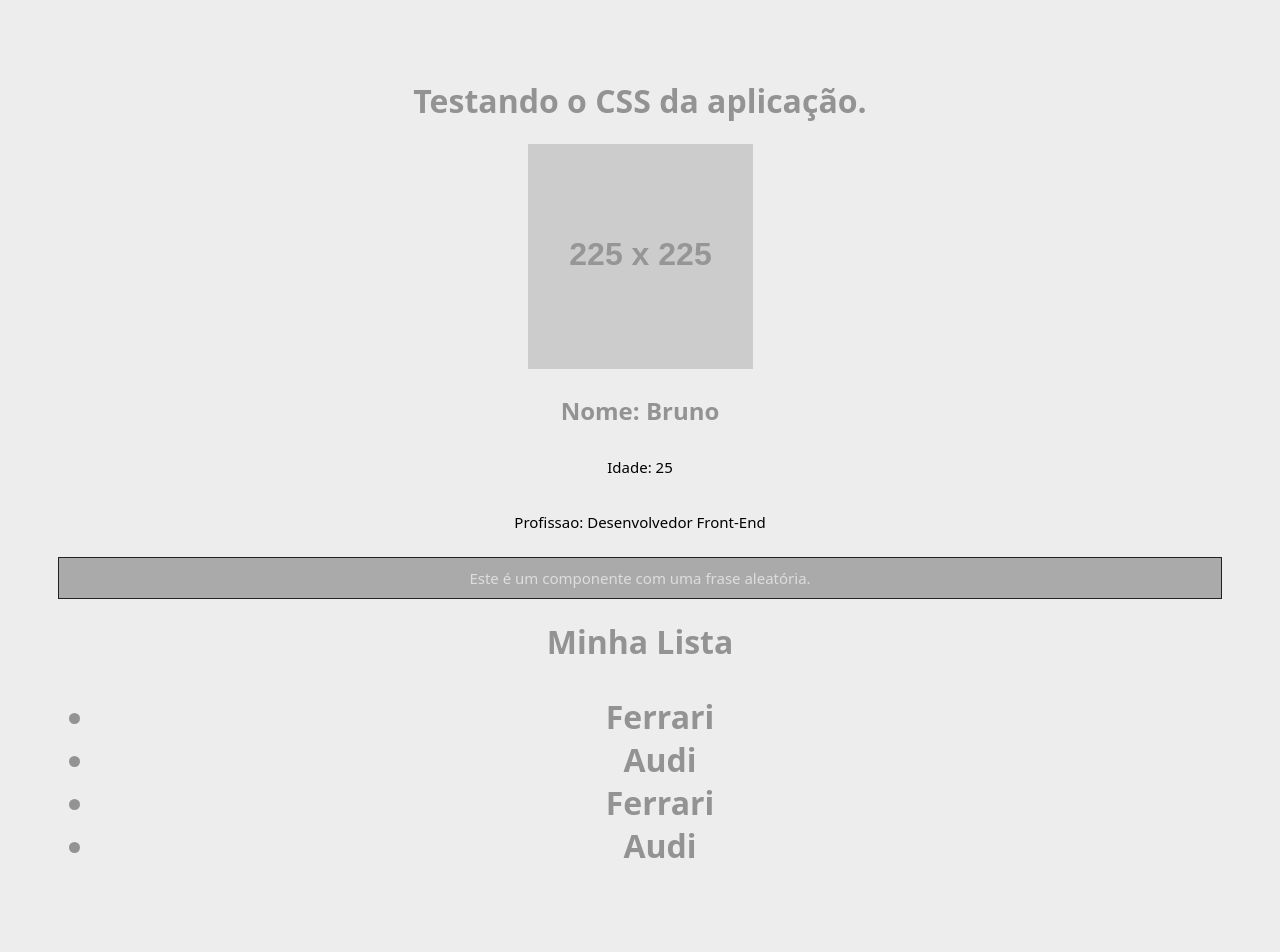
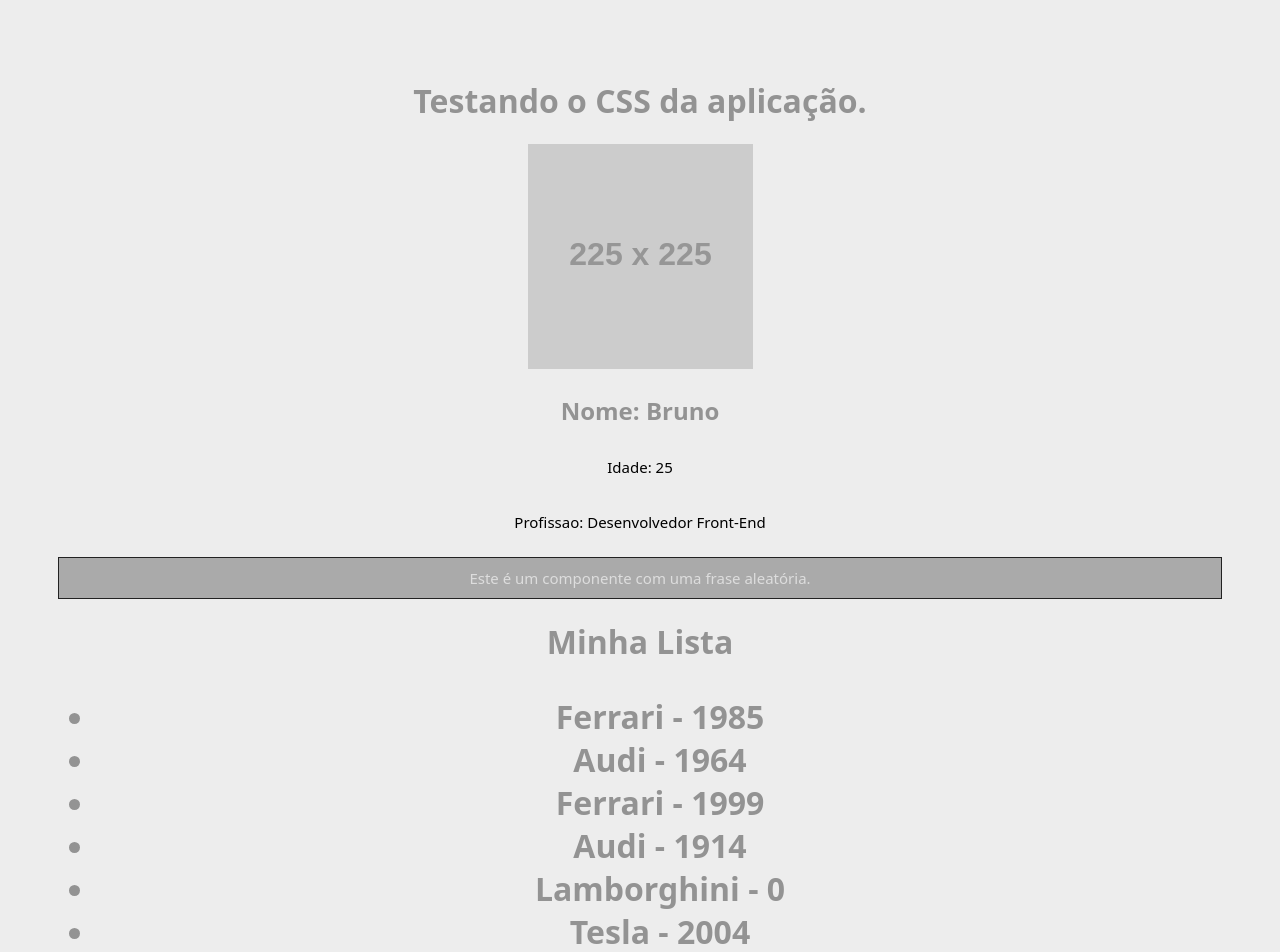
Before and after one commit to brunosoharagit/tutorial-react, a React (Create React App) app: page / in a window 1280 px wide. Shown: the top 952 px of the page. Built offline with nearby package versions, Linux system fonts and the light colour scheme.

Commit message:
TUTORIAL 2022.07.23 >> propTypes

```diff
--- a/src/components/Item.js
+++ b/src/components/Item.js
@@ -1,9 +1,24 @@
-function Item(props) {
+import PropTypes from "prop-types";
+
+function Item({ marca, anoLancamento }) {
     return(
         <>
-            <li>{props.marca}</li>
+            <li>{marca} - {anoLancamento}</li>
         </>
     );
 }
 
+
+Item.propTypes = {
+    marca: PropTypes.string,
+    anoLancamento: PropTypes.number,
+}
+
+Item.defaultProps = {
+    marca: "Faltou a marca",
+    anoLancamento: 0,
+}
+
 export default Item;
+
+//(opcional) inserindo o .isRequired -> faz com que o preenchimento da variável obrigatória.
--- a/src/components/List.js
+++ b/src/components/List.js
@@ -7,10 +7,12 @@ function List(){
       <h1>Minha Lista</h1>
         <h1>
             <ul>
-                <Item marca="Ferrari"/>
-                <Item marca="Audi"/>
-                <Item marca="Ferrari"/>
-                <Item marca="Audi"/>
+                <Item marca="Ferrari" anoLancamento={1985}/>
+                <Item marca="Audi"  anoLancamento={1964}/>
+                <Item marca="Ferrari"  anoLancamento={1999}/>
+                <Item marca="Audi"  anoLancamento={1914}/>
+                <Item marca="Lamborghini"/>
+                <Item marca="Tesla" anoLancamento="2004"/>
             </ul>
         </h1>
       </>
```
